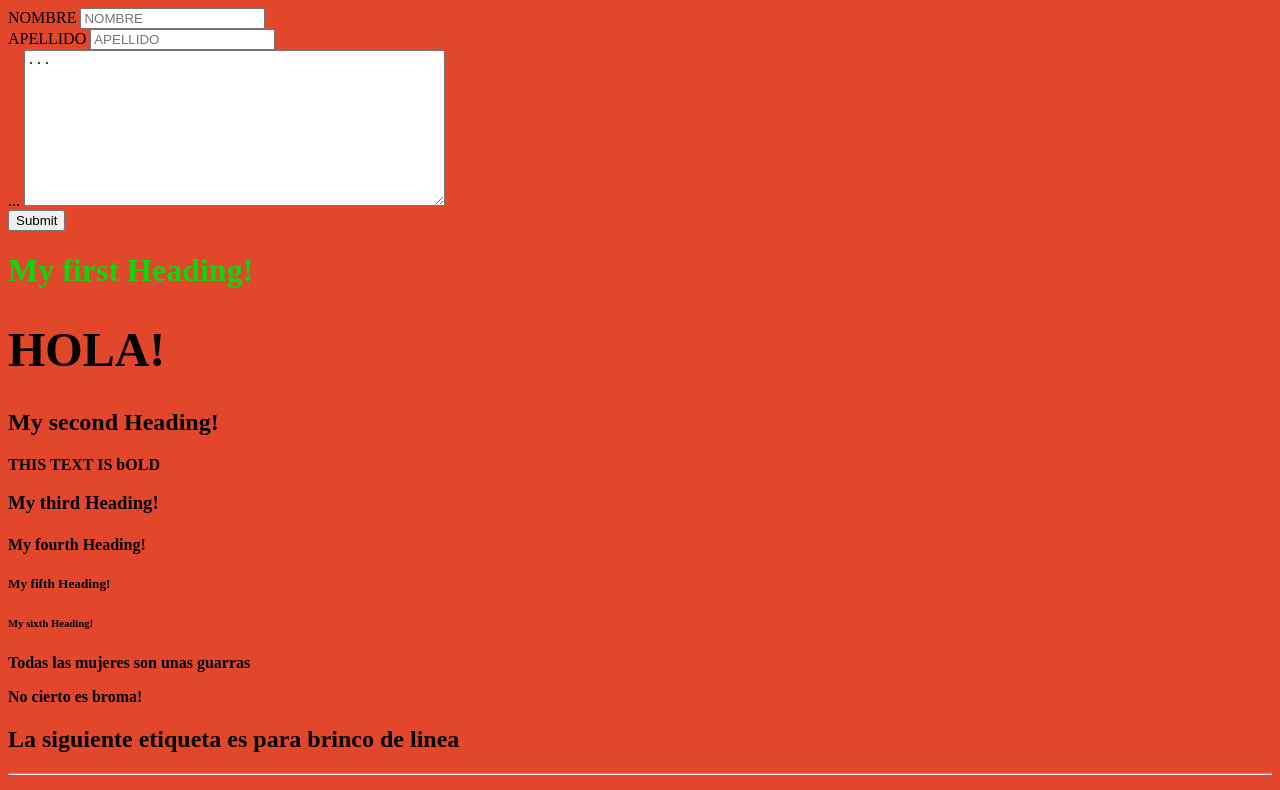
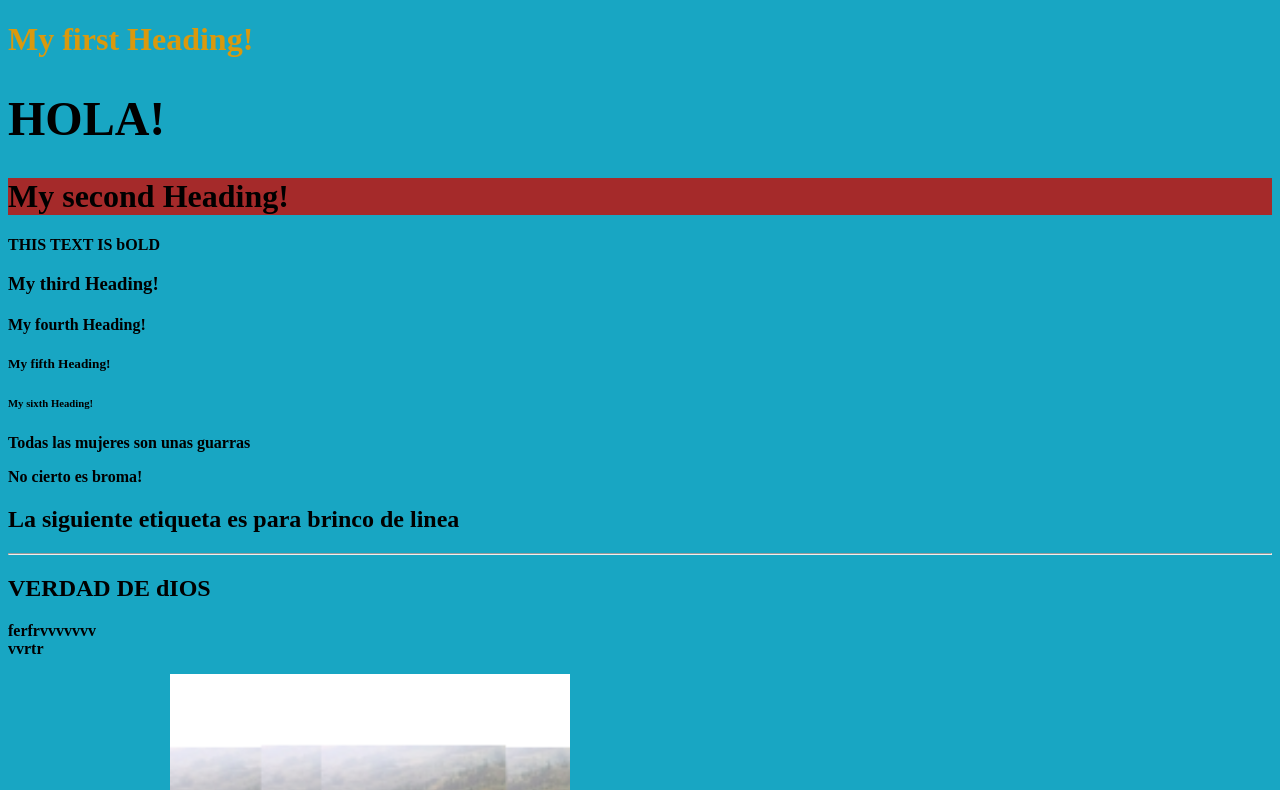
Before and after one commit to jsalazardlt/workspace, a plain HTML site: page index.html in a window 1280 px wide. Shown: the top 790 px of the page. Drawn offline with Linux system fonts and the light colour scheme.

Commit message:
Index workspace modified

```diff
--- a/index.html
+++ b/index.html
@@ -3,24 +3,12 @@
 <head>
     <title> My first Web</title>
 </head>
-<body style="background-color:rgb(226, 70, 43)">
-    <form action="/formulario" method="POST">
-        <label for="nombre">NOMBRE</label>
-        <input type="texto" NAME="nombre" placeholder="NOMBRE"/>
-        <br>
-        <label for="apellido">APELLIDO</label>
-        <input type="texto" NAME="APELLIDO" placeholder="APELLIDO"/>
-        <br>
-        <label for="comentario">...</label>
-        <textarea cols="50" rows="10" id="comentario" name=>...</textarea>
-        <br>
-        <input type="submit"/>
+<body style="background-color:rgb(24, 166, 195)">
 
 
-    </form>
-
-    <h1 style="color:rgb(11, 216, 11);">My first Heading!</h1>
+    <h1 style="color:rgb(218, 153, 13);">My first Heading!</h1>
     <h1 style="font-size:300%">HOLA!</h1>
+    <h1 style="background-color: brown;"
     <h2><B>My second Heading!<B></h2>
     <p><b>THIS TEXT IS bOLD</b></p>
     <h3>My third Heading!</h3>
@@ -32,7 +20,7 @@
     <h2>La siguiente etiqueta es para brinco de linea</h2>
     <hr>
     <h2>VERDAD DE dIOS</h2>
-    <p>ferfrvv<span style="color:blue"></span>vvvvv<br>vvrtr</p>
+    <p>ferfrvv<span style="color:rgb(35, 35, 208)"></span>vvvvv<br>vvrtr</p>
 
     <!--DE45RGF45G45G45G4G4-->
 
```
